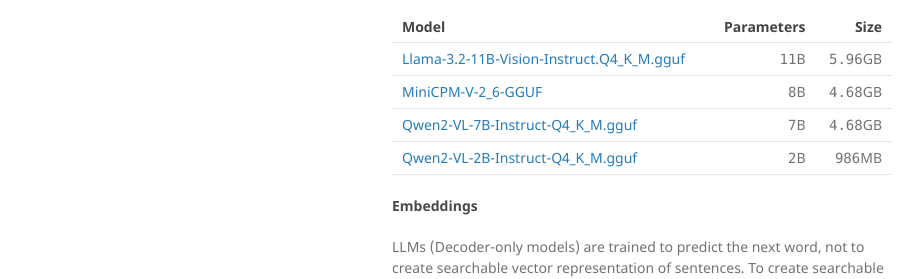
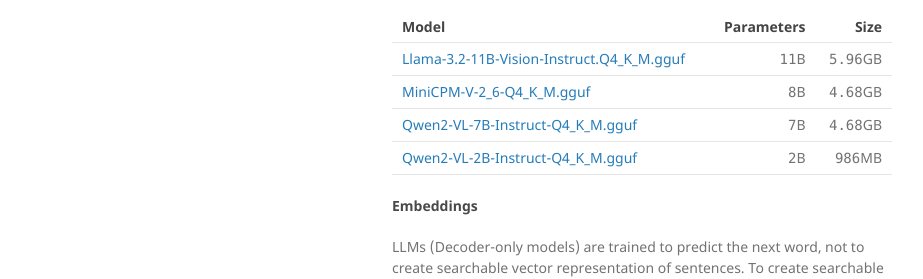
Before and after one commit to miyako/llama-cpp, a Jekyll site: the page built from index.md, in a window 1280 px wide and 900 px high, scrolled down 1603 px. Shown: the part 510-789 px from the top of the window, without its empty margins (178-1101 px from the left). Built offline with Jekyll 4.4.1, drawn with Linux system fonts in a browser that asks for light colours.

```diff
--- a/index.md
+++ b/index.md
@@ -106,7 +106,7 @@ llama.cpp supports OCR if you use a model converted to .gguf. `Q4_K_M` is genera
 |Model|Parameters|Size|
 |-|-:|-:|
 |[Llama-3.2-11B-Vision-Instruct.Q4_K_M.gguf](https://huggingface.co/leafspark/Llama-3.2-11B-Vision-Instruct-GGUF/resolve/main/Llama-3.2-11B-Vision-Instruct.Q4_K_M.gguf)|`11`B|`5.96`GB|
-|[MiniCPM-V-2_6-GGUF](https://huggingface.co/second-state/MiniCPM-V-2_6-GGUF/resolve/main/MiniCPM-V-2_6-Q4_K_M.gguf)|`8`B|`4.68`GB|
+|[MiniCPM-V-2_6-Q4_K_M.gguf](https://huggingface.co/second-state/MiniCPM-V-2_6-GGUF/resolve/main/MiniCPM-V-2_6-Q4_K_M.gguf)|`8`B|`4.68`GB|
 |[Qwen2-VL-7B-Instruct-Q4_K_M.gguf](https://huggingface.co/bartowski/Qwen2-VL-7B-Instruct-GGUF/resolve/main/Qwen2-VL-7B-Instruct-Q4_K_M.gguf)|`7`B|`4.68`GB|
 |[Qwen2-VL-2B-Instruct-Q4_K_M.gguf](https://huggingface.co/bartowski/Qwen2-VL-2B-Instruct-GGUF/resolve/main/Qwen2-VL-2B-Instruct-Q4_K_M.gguf)|`2`B|`986`MB|
 
```
